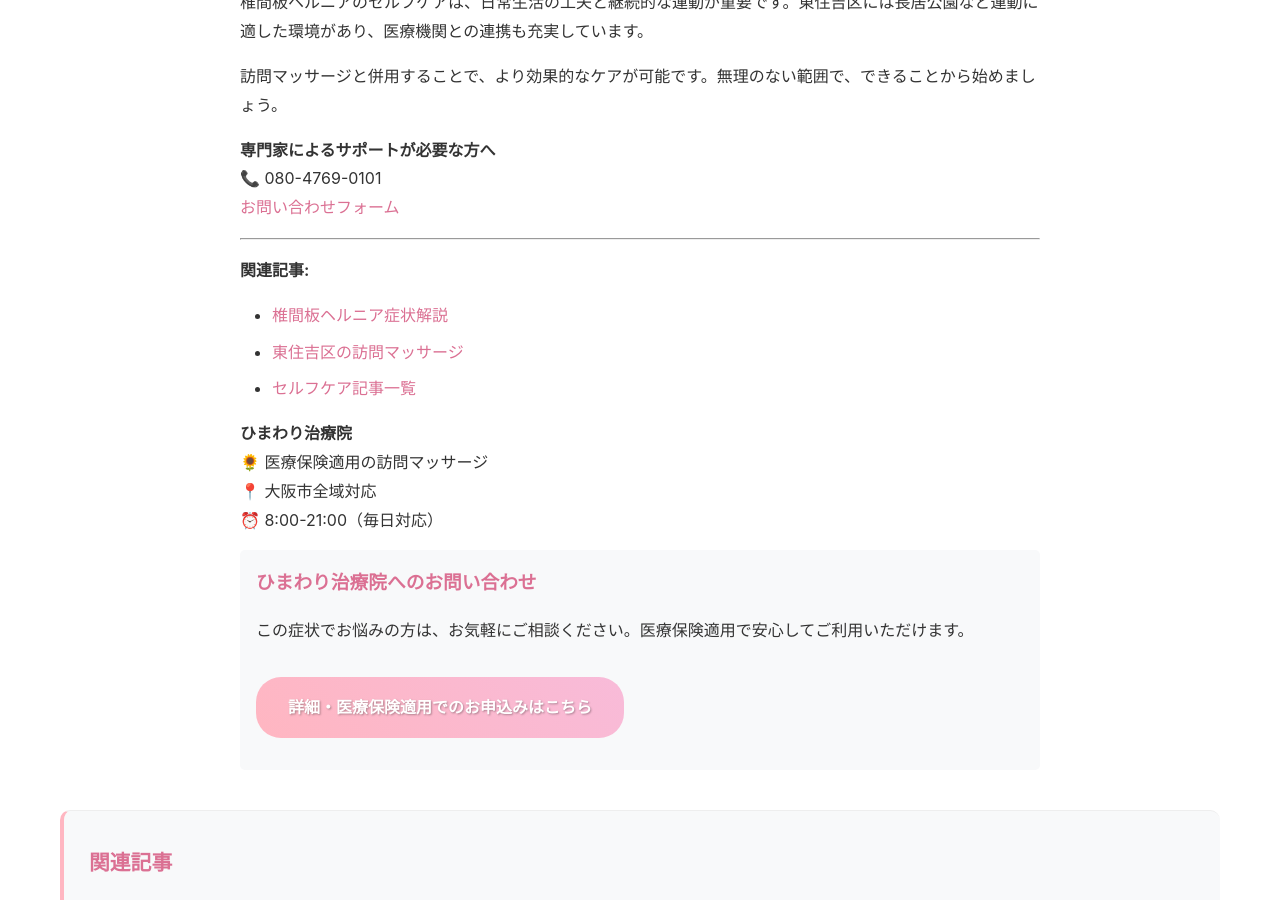
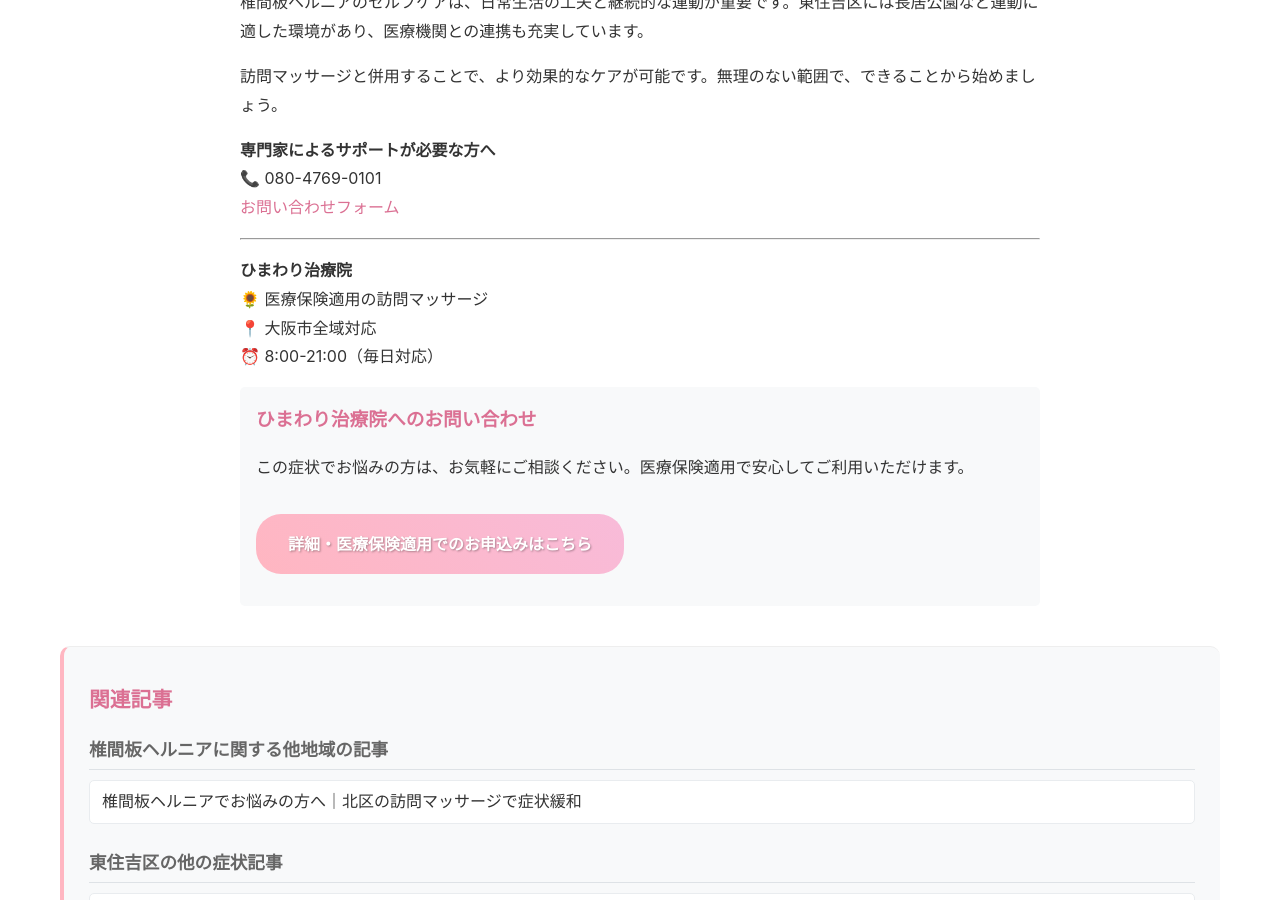
Before and after one commit to satoshi-kemmotsu/blog, a Jekyll site: the page built from _posts/2025-08-07-herniated-disc-prevention.md, in a window 1280 px wide and 900 px high, scrolled down 6899 px. Built offline with Jekyll 4.4.1, drawn with Linux system fonts in a browser that asks for light colours.

Commit message:
関連記事重複表示を修正: 手動関連記事セクション削除
問題:
- 手動関連記事と動的関連記事の二重表示
- UX悪化、ページ冗長化

解決:
- 手動関連記事セクションを完全削除
- 動的関連記事システムのみに統一
- より関連性の高い記事を自動表示

SEO・UX・保守性すべて向上

🤖 Generated with Claude Code

Co-Authored-By: Claude <noreply@anthropic.com>

```diff
--- a/_posts/2025-08-07-herniated-disc-prevention.md
+++ b/_posts/2025-08-07-herniated-disc-prevention.md
@@ -225,10 +225,6 @@ condition: "椎間板ヘルニア"
 
 ---
 
-**関連記事:**
-- [椎間板ヘルニア症状解説](/symptoms/椎間板ヘルニア/)
-- [東住吉区の訪問マッサージ](/areas/東住吉区/)
-- [セルフケア記事一覧](/archive/)
 
 **ひまわり治療院**
 🌻 医療保険適用の訪問マッサージ
```
Also changed, not shown: _posts/2025-08-07-herniated-disc-kita.md (+0 -5 lines).
